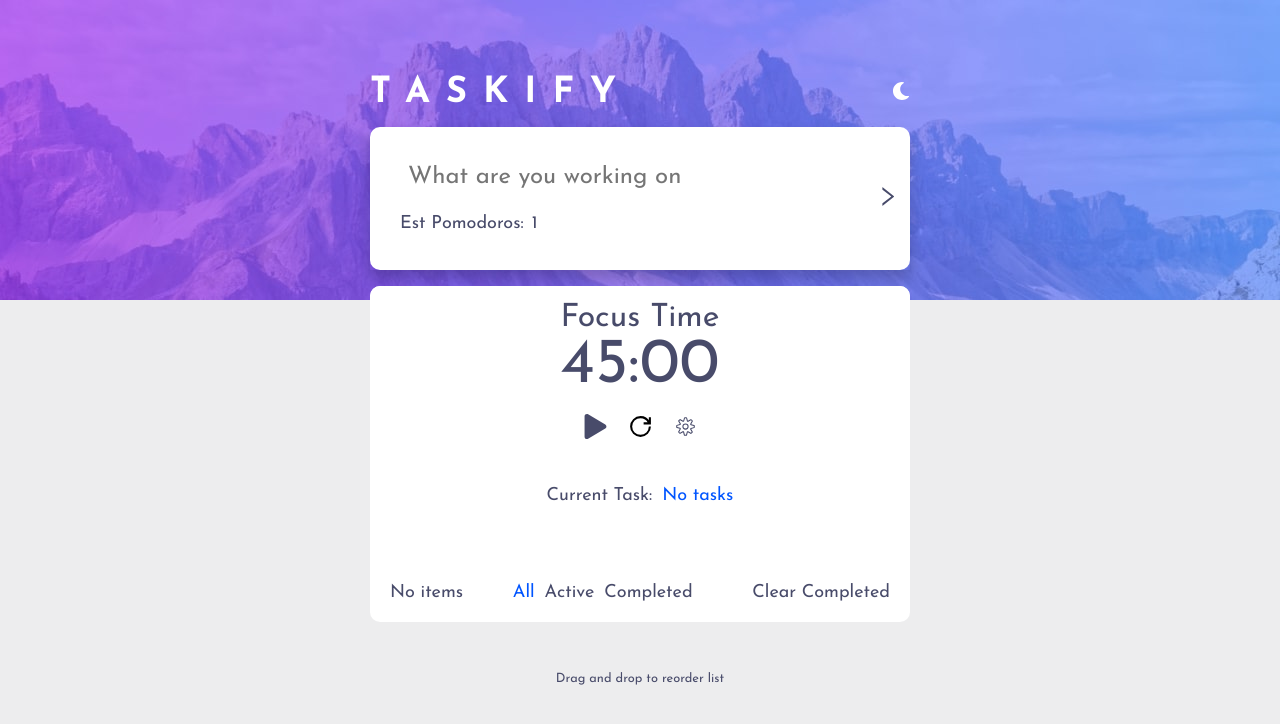
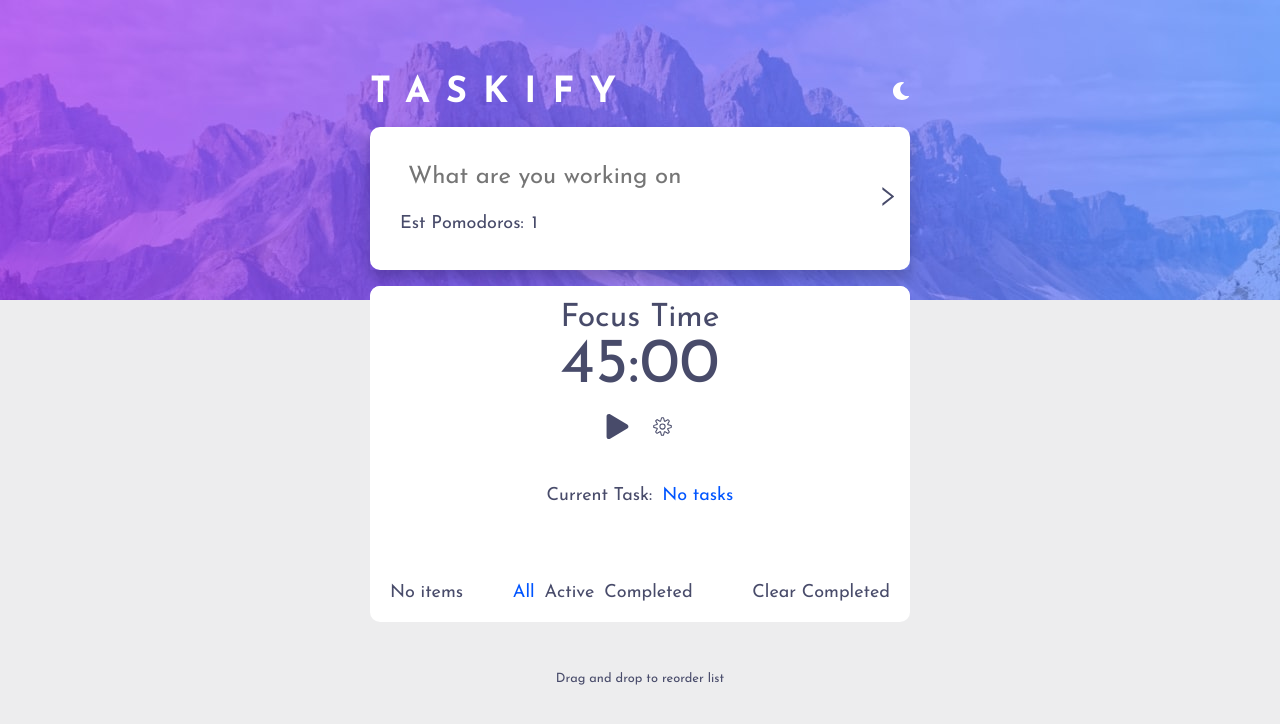
Before and after one commit to PrashanthBalakrishnan/toDoApp-frontendmentor, a React (Vite) app: page / in a window 1280 px wide. Shown: the top 724 px of the page. Built offline with nearby package versions, Linux system fonts and the light colour scheme.

Commit message:
added localstorage for pomodoro settings

```diff
--- a/src/components/TodoApp.tsx
+++ b/src/components/TodoApp.tsx
@@ -37,6 +37,7 @@ const TodoApp: React.FC<TodoAppProps> = ({ toggleDarkMode, isDarkMode }) => {
     newTodos.splice(destination.index, 0, reorderedItem);
     return setTodos(newTodos);
   };
+
   return (
     <DragDropContext onDragEnd={handleDragEnd}>
       <main className="main">
--- a/src/components/pomodoro/Pomodoro.tsx
+++ b/src/components/pomodoro/Pomodoro.tsx
@@ -5,7 +5,6 @@ import "./pomodoro.scss";
 
 import { CiSettings } from "react-icons/ci";
 import { FaPlay, FaPause } from "react-icons/fa";
-import { GrPowerReset } from "react-icons/gr";
 import { initialState } from "../pomodoroReducer/pomodoroReducer";
 import Settings from "./components/settings/Settings";
 
@@ -61,9 +60,6 @@ const Pomodoro = ({
     dispatch({ type: TIMER_ACTIONS.PAUSE });
   };
 
-  const resetTimer = () => {
-    dispatch({ type: TIMER_ACTIONS.RESET });
-  };
   return (
     <>
       {settingOpen ? (
@@ -106,16 +102,6 @@ const Pomodoro = ({
                 <span>Start Timer</span>
               </div>
             )}
-            <div className="pomodoro__resetContainer">
-              <button
-                onClick={resetTimer}
-                disabled={state.isActive}
-                aria-label="reset"
-              >
-                <GrPowerReset className="icon" />
-              </button>
-              <span>Reset Timer</span>
-            </div>
 
             <div className="pomodoro__settingsContainer">
               <button
--- a/src/components/pomodoro/pomodoro.scss
+++ b/src/components/pomodoro/pomodoro.scss
@@ -77,33 +77,6 @@
     transition-delay: 1s;
   }
 
-  // Reset button
-
-  &__resetContainer {
-    position: relative;
-    display: inline-block;
-
-    span {
-      visibility: hidden;
-      width: 80px;
-      background-color: rgba(0, 0, 0, 0.474);
-      color: #fff;
-      text-align: center;
-      padding: 5px 0;
-      border-radius: 6px;
-      position: absolute;
-      z-index: 1;
-      top: 100%;
-      left: 50%;
-      font-size: 0.8rem;
-    }
-  }
-
-  &__resetContainer:hover span {
-    visibility: visible;
-    transition-delay: 1s;
-  }
-
   // Settings button
 
   &__settingsContainer {
--- a/src/components/pomodoroReducer/pomodoroReducer.tsx
+++ b/src/components/pomodoroReducer/pomodoroReducer.tsx
@@ -26,7 +26,7 @@ export const pomodoroReducer = (state: PomodoroState, action: Action) => {
         isActive: false,
       };
     case TIMER_ACTIONS.RESET: {
-      return { ...initialState };
+      return { ...state };
     }
 
     case TIMER_ACTIONS.SET_FOCUS: {
@@ -42,7 +42,7 @@ export const pomodoroReducer = (state: PomodoroState, action: Action) => {
           if (state.focusMinutes === 0) {
             playAlarm();
             return {
-              ...initialState,
+              ...state,
               isBreak: !state.isBreak,
             };
           } else {
@@ -60,7 +60,7 @@ export const pomodoroReducer = (state: PomodoroState, action: Action) => {
           if (state.breakMinutes === 0) {
             playAlarm();
             return {
-              ...initialState,
+              ...state,
               isBreak: !state.isBreak,
             };
           } else {
--- a/src/components/todoList/TodoList.tsx
+++ b/src/components/todoList/TodoList.tsx
@@ -28,7 +28,11 @@ const TodoList: React.FC<TodoListProps> = ({ setTodos, todos }) => {
     todos[0] || defaultValue
   );
 
-  const [state, dispatch] = useReducer(pomodoroReducer, initialState);
+  const [state, dispatch] = useReducer(pomodoroReducer, initialState, () => {
+    const localValue = localStorage.getItem("pomoState");
+    if (localValue === null) return initialState;
+    return JSON.parse(localValue);
+  });
 
   const [filter, setFilter] = useState("all");
   function handleClearCompleted() {
@@ -53,7 +57,9 @@ const TodoList: React.FC<TodoListProps> = ({ setTodos, todos }) => {
     if (currentTask.id === "") {
       setCurrentTask(todos[0] || defaultValue);
     }
-  }, [todos, currentTask]);
+
+    localStorage.setItem("pomoState", JSON.stringify(state));
+  }, [todos, currentTask, state]);
   return (
     <div className="list">
       <Pomodoro
```
